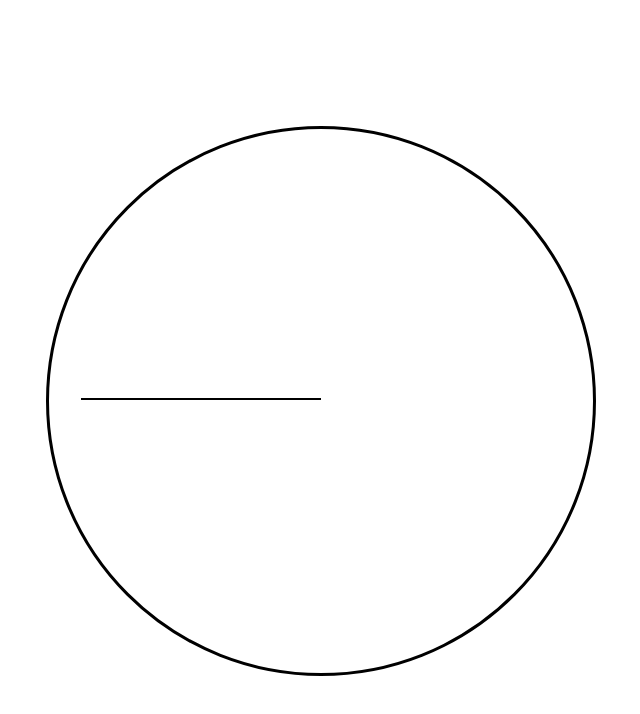
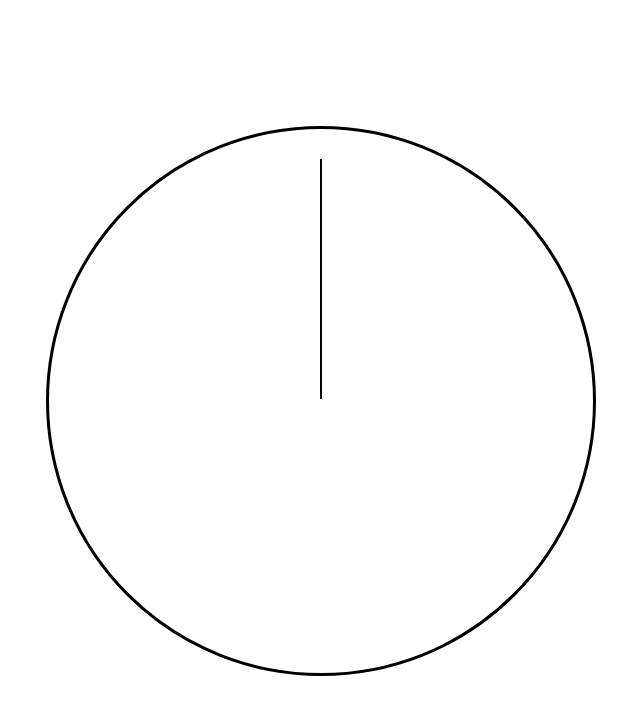
Before and after one commit to lindsayanunez/clock, a plain HTML site: page index.html in a window 1280 px wide. Shown: the whole page, without its empty margins (319-959 px from the left). Drawn offline with Linux system fonts and the light colour scheme.

Commit message:
Hands point to 12.

```diff
--- a/css/app.css
+++ b/css/app.css
@@ -29,10 +29,12 @@ body{
   width: 50%;
   position: absolute;
   top:50%;
-
+  transform-origin: 100%;
+  transform:rotate(90deg);
 }
 
 .minute{
+  transform:rotate(deg);
 
 }
 
```
